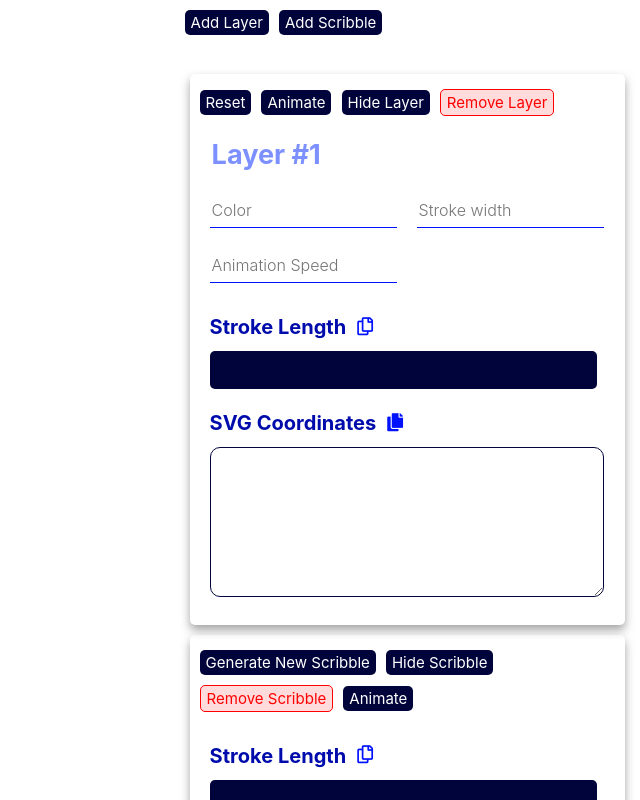
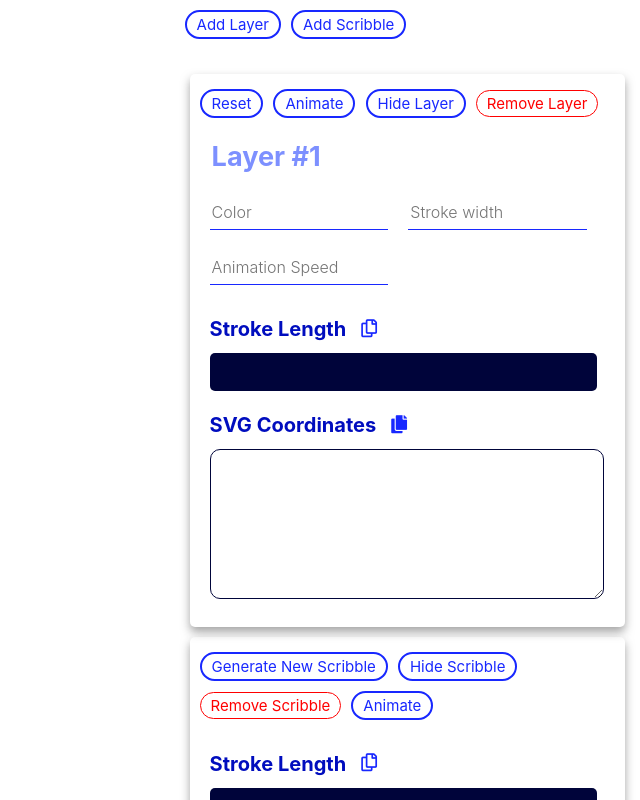
Before and after one commit to lilianzlettuce/linescape-vh, a website: page index.html in a window 1280 px wide. Shown: the whole page, without its empty margins (640-1280 px from the left). Drawn offline with nearby package versions, Linux system fonts and the light colour scheme; a web font is replaced by a local one.

Commit message:
even more styling

```diff
--- a/App.js
+++ b/App.js
@@ -121,7 +121,7 @@ document.addEventListener('DOMContentLoaded', () => {
     }
 
     //erase all path
-    document.querySelector('#restartBtn1').addEventListener('click', () => {
+    document.querySelector('#resetBtn1').addEventListener('click', () => {
         firstClick = true
         numLines = 0
         down = false
@@ -231,7 +231,7 @@ document.addEventListener('DOMContentLoaded', () => {
             scribbleSize = size
         }
         console.log(size)
-        createScribble('#path2', 300, 300, 1, scribbleSize, 4, 4)
+        createScribble('#s-path1', 300, 300, 1, scribbleSize, 4, 4)
     })
 
 })
--- a/main.js
+++ b/main.js
@@ -14,7 +14,14 @@ var Main = function (_React$Component) {
     function Main(props) {
         _classCallCheck(this, Main);
 
-        return _possibleConstructorReturn(this, (Main.__proto__ || Object.getPrototypeOf(Main)).call(this, props));
+        var _this = _possibleConstructorReturn(this, (Main.__proto__ || Object.getPrototypeOf(Main)).call(this, props));
+
+        _this.state = {
+            items: [],
+            numLayers: 1,
+            numScribbles: 1
+        };
+        return _this;
     }
 
     _createClass(Main, [{
@@ -26,8 +33,8 @@ var Main = function (_React$Component) {
                 React.createElement(
                     "svg",
                     { className: "", id: "canvas", width: "700", height: "500" },
-                    React.createElement(Path, { number: "1", color: "black", strokeWidth: "2", d: "" }),
-                    React.createElement(Path, { number: "2", color: "black", strokeWidth: "1", d: "" })
+                    React.createElement(Path, { s: "", number: "1", color: "black", strokeWidth: "2", d: "" }),
+                    React.createElement(Path, { s: "s-", number: "1", color: "black", strokeWidth: "1", d: "" })
                 ),
                 React.createElement(
                     "div",
@@ -50,12 +57,7 @@ var Main = function (_React$Component) {
                                 "Add Scribble"
                             )
                         ),
-                        React.createElement(
-                            "div",
-                            { id: "layers-container" },
-                            React.createElement(Layer, { number: "1" }),
-                            React.createElement(Scribble, { number: "1" })
-                        )
+                        React.createElement(List, { items: this.state.items, numL: this.state.numLayers, numS: this.state.numScribbles })
                     )
                 )
             );
@@ -66,7 +68,16 @@ var Main = function (_React$Component) {
 }(React.Component);
 
 function Path(props) {
-    return React.createElement("path", { id: "path" + props.number, className: "draw", stroke: props.color, strokeLinecap: "round", strokeWidth: props.strokeWidth, fill: "transparent", d: props.d });
+    return React.createElement("path", { id: props.s + "path" + props.number, className: "draw", stroke: props.color, strokeLinecap: "round", strokeWidth: props.strokeWidth, fill: "transparent", d: props.d });
+}
+
+function List(props) {
+    return React.createElement(
+        "div",
+        { id: "layers-container" },
+        React.createElement(Layer, { number: props.numL }),
+        React.createElement(Scribble, { number: props.numS })
+    );
 }
 
 function Layer(props) {
@@ -75,22 +86,22 @@ function Layer(props) {
         { id: "layer" + props.number, className: "layer" },
         React.createElement(
             "button",
-            { id: "restartBtn1" },
+            { className: "reset", id: "resetBtn" + props.number },
             "Reset"
         ),
         React.createElement(
             "button",
-            { id: "animateBtn1" },
+            { className: "animate", id: "animateBtn" + props.number },
             "Animate"
         ),
         React.createElement(
             "button",
-            { id: "hideLayerBtn" },
+            { className: "hide", id: "hideLayerBtn" + props.number },
             "Hide Layer"
         ),
         React.createElement(
             "button",
-            { className: "remove", id: "removeLayerBtn" },
+            { className: "remove", id: "removeLayerBtn" + props.number },
             "Remove Layer"
         ),
         React.createElement(
--- a/style.css
+++ b/style.css
@@ -1,7 +1,7 @@
 :root {
-    --main: rgb(1, 18, 255);
     --darker: rgb(0, 4, 58);
-    --dark: rgb(0, 11, 172);
+    --dark: rgb(0, 13, 190);
+    --main: rgb(24, 40, 255);
     --light: rgb(125, 144, 255);
     --lighter: rgb(183, 194, 255);
 }
@@ -46,7 +46,7 @@ input{
     padding: .7rem .2rem;
     margin: 1rem;
     color: black;
-    width: 45%;
+    width: 43%;
 }
 
 textarea{
@@ -67,18 +67,27 @@ textarea{
 button{
     outline: none;
     border: none;
-    color:white;
-    background-color: var(--darker);
-    border-radius: 5px;
+    color:var(--main);
+    background-color: white;
+    border: 2px solid var(--main);
+    border-radius: 50px;
     font-family: inherit;
     font-size: 1.5rem;
     font-weight: 400;
     transition: 1s ease;
-    padding: 3px 6px;
+    padding: 3px 10px;
     margin: 0 1rem 1rem 0;
 }
 button:hover{
     background-color: rgb(236, 227, 255);
+}
+
+.remove{
+    color: red;
+    border: 1px solid red;
+}
+.remove:hover {
+    background-color: rgb(255, 219, 219);
 }
 
 .coords-container{
@@ -217,12 +226,6 @@ button:hover{
     border-radius: 5px;
 }
 
-.remove{
-    background-color: rgb(255, 219, 219);
-    color: red;
-    border: 1px solid red;
-}
-
 .draw{
     animation: daw 6s linear 0s 1 forwards;
 }
```
Also changed, not shown: src/main.js (+29 -11 lines).
